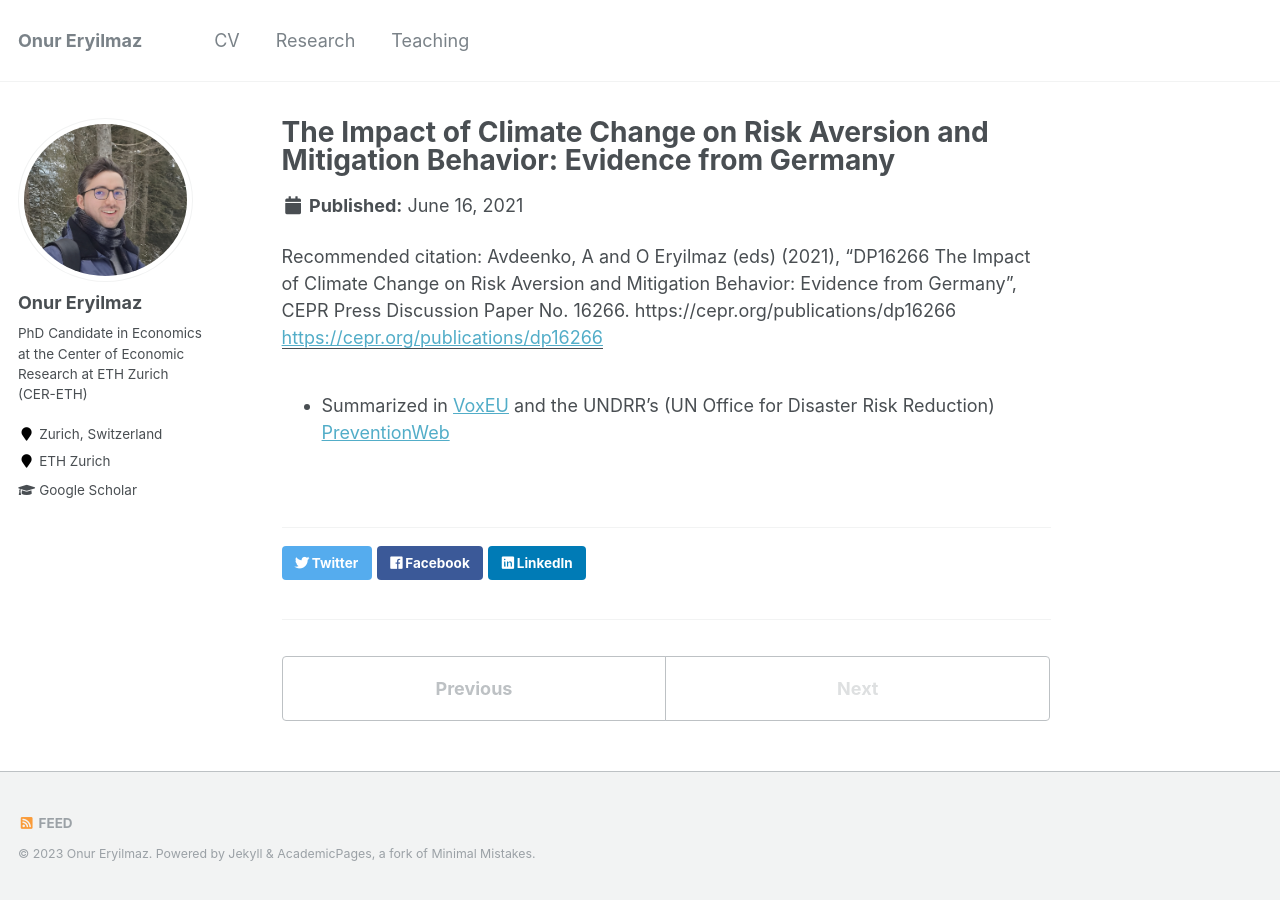
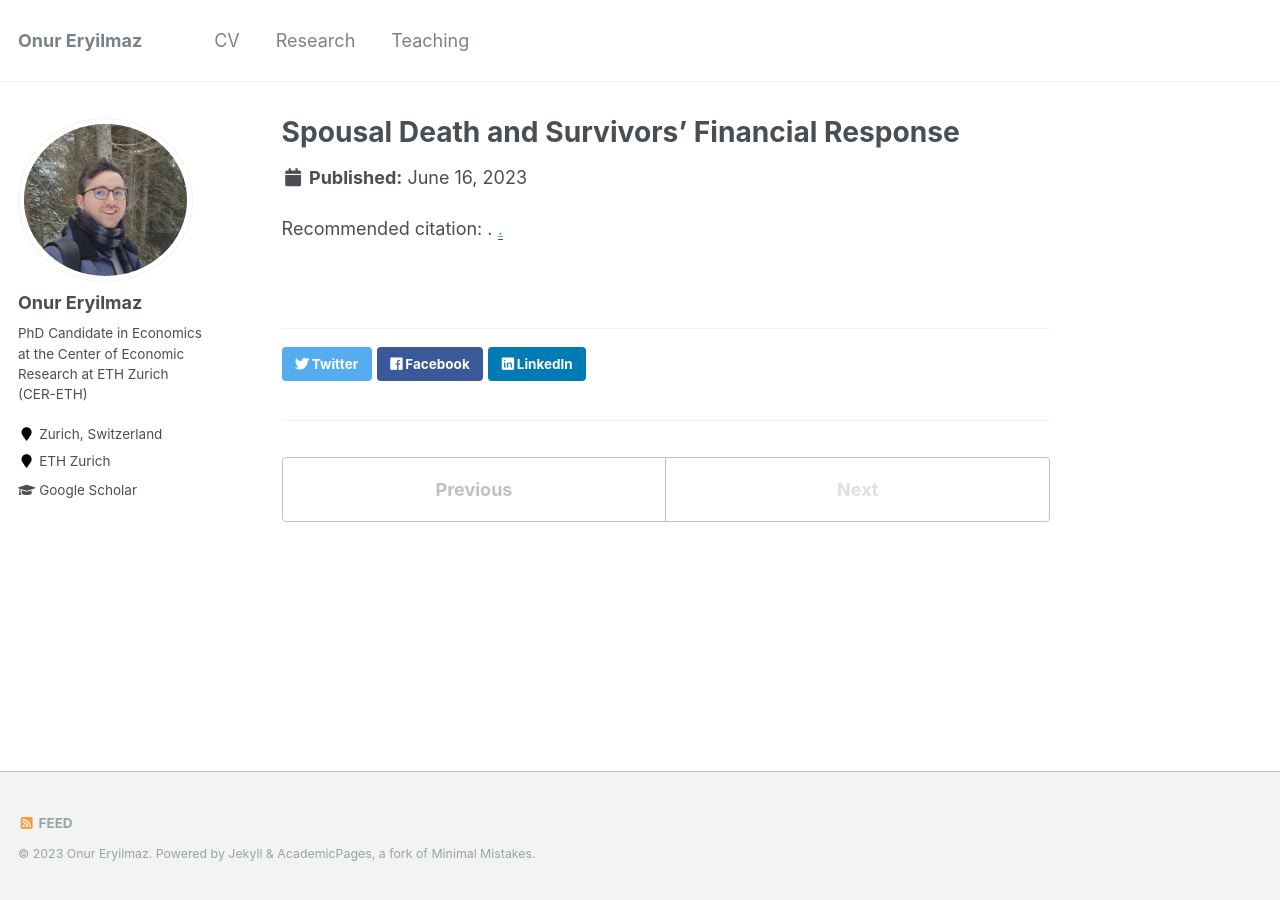
Before and after one commit to oeryilmaz/oeryilmaz.github.io, a Jekyll site: the page built from _publications/Publication2.md, in a window 1280 px wide. Built offline with Jekyll 4.4.1, drawn with Linux system fonts in a browser that asks for light colours.

Commit message:
Update Publication2.md

```diff
--- a/_publications/Publication2.md
+++ b/_publications/Publication2.md
@@ -1,13 +1,10 @@
 ---
-title: "The Impact of Climate Change on Risk Aversion and Mitigation Behavior: Evidence from Germany"
+title: "Spousal Death and Survivors’ Financial Response"
 collection: publications
-permalink: /publication/2009-10-01-paper-title-number-1
-excerpt: This paper investigates whether the 2013 floods in Germany affected risk preferences and mitigation behavior, using a representative, longitudinal data set. Exploiting the circumstance that this weather phenomenon was unanticipated, we provide robust evidence that flood exposure had a depressing impact on individual willingness to take risks. The effect size corresponds to a 4.85 percent reduction from the pre-treatment mean, varies between men and women, and is detectable up to five years after the shock. We show that this change is mediated by changes in well-being. Moreover, we discuss whether these changes in risk aversion may eventually reduce the costly moral hazard problem in climate change mitigation policies. In particular, we document that selection on risk aversion leads to a higher uptake in life insurances in high-risk areas.
-date: 2021-06-16
-paperurl: 'https://cepr.org/publications/dp16266'
-linktext: 'CEPR Discussion Paper No. 16266'   # Add this line
-citation: 'Avdeenko, A and O Eryilmaz (eds) (2021), “DP16266 The Impact of Climate Change on Risk Aversion and Mitigation Behavior: Evidence from Germany”, CEPR Press Discussion Paper No. 16266. https://cepr.org/publications/dp16266'
+permalink: /publication/Publication2
+excerpt: ..
+date: 2023-06-16
+paperurl: '.'
+linktext: '.'   # Add this line
+citation: '.'
 ---
-
-
-- Summarized in [VoxEU](https://cepr.org/voxeu/columns/extreme-floods-change-mens-risk-preferences-and-it-could-matter-financing-climate) and the UNDRR's (UN Office for Disaster Risk Reduction) [PreventionWeb](https://www.preventionweb.net/news/extreme-floods-change-mens-risk-preferences-and-it-could-matter-financing-climate-adaptation)
```
